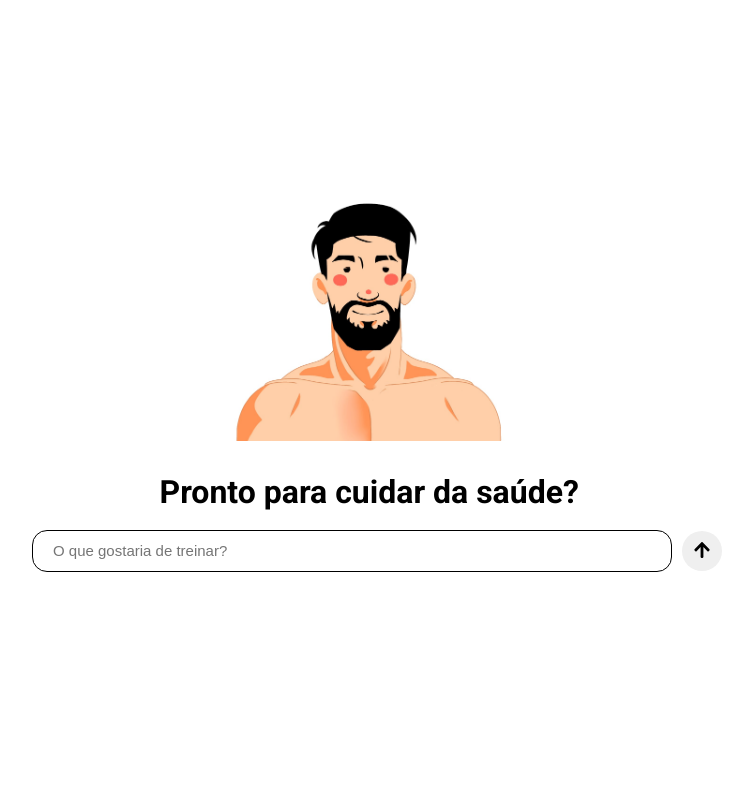
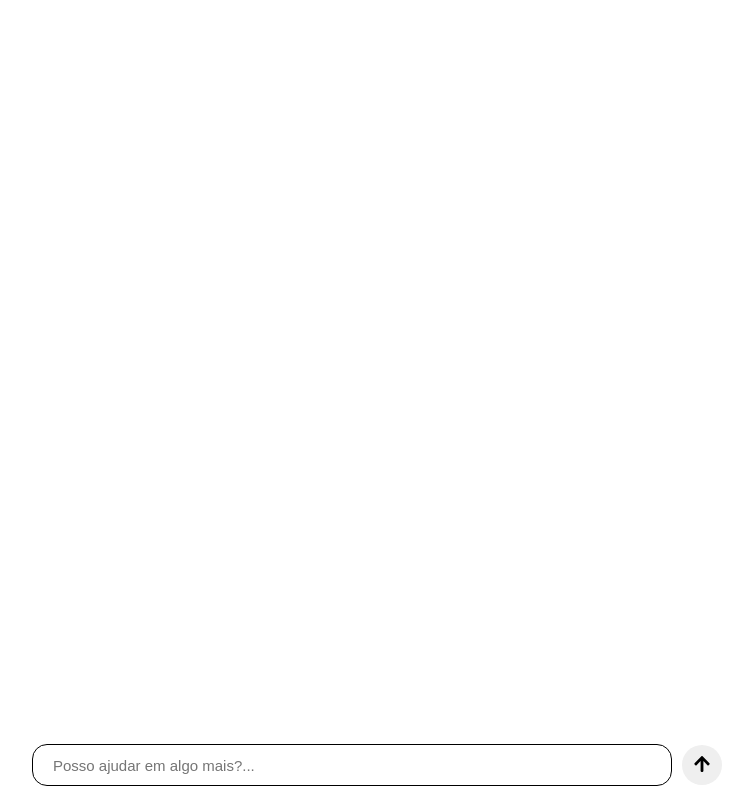
Before and after one commit to AlessandroSilvaS/Web-Personal, a React (Vite) app: page / in a window 1280 px wide. Both pictures are taken after a click on the button 965 px from the left and 550 px from the top of the page. Shown: the whole page, without its empty margins (263-1016 px from the left). Built offline with nearby package versions, Linux system fonts and the light colour scheme.

Commit message:
Configurações de display

```diff
--- a/src/components/Search.jsx
+++ b/src/components/Search.jsx
@@ -1,18 +1,13 @@
 import { useRef, useState } from "react";
 import "../style/search.css"
 import { FaArrowUp } from "react-icons/fa";
-export function Search({placeholder}){
+export function Search({placeholder, reference, functionOfButton}){
 
-    const inputUserRef = useRef(null)
-
-    const handleButtonClick = () => {
-        console.log(inputUserRef.current.value)
-    }
 
     return(
         <div className="search-main">
-            <input ref={inputUserRef} id="inputUser" placeholder={placeholder} type="text"/>
-            <button id="buttonSearch" onClick={handleButtonClick}><FaArrowUp/></button>
+            <input ref={reference} id="inputUser" placeholder={placeholder} type="text"/>
+            <button id="buttonSearch" onClick={functionOfButton}><FaArrowUp/></button>
         </div>
     )
 }
--- a/src/pages/Chat.jsx
+++ b/src/pages/Chat.jsx
@@ -1,15 +1,19 @@
-import CardChat from "../components/CardChat"
+import { useRef, useState } from "react";
+//import CardChat from "../components/CardChat"
 import { Search } from "../components/Search"
 import "../style/chat.css"
-export function Chat(){
-    //? lógica de funcionamento do chat
+export function Chat({displayOfChat}){
 
+    const inputUserRef = useRef(null)
 
-    console.log(Search)
+    const handleButtonClick = () => {
+        console.log(inputUserRef.current.value)
+    }
+
     return(
-        <>
+        <div style={{display: displayOfChat}}>
             <div className="box-of-chat"></div>
-            <Search placeholder={"Posso ajuda-lo com algo mais?"} />
-        </>
+            <Search placeholder={'Posso ajudar em algo mais?...'} reference={inputUserRef} functionOfButton={handleButtonClick}/>
+        </div>
     )
 }
--- a/src/pages/Index.jsx
+++ b/src/pages/Index.jsx
@@ -1,21 +1,29 @@
 import '../style/index.css'
 import { Chat } from './Chat.jsx'
 import { Search } from '../components/Search.jsx'
-
-//condição com base no lenth dos textos
+import { useRef, useState } from 'react'
 
 function Index() {
+  const displayOfInitialChat = useRef(null)
+  const [displayOfChat, setDisplayOfChat] = useState('none')
+
+  const hideDisplayInitialChat = () => {
+    setDisplayOfChat('block')
+    return displayOfInitialChat.current.style.display = 'none'
+  }
+
   return (
     <div className='box'>
-      <div className="container-main">
-        <div className='container-secundary'>
-          <img className='fotoAvatar' src='src/images/avatarRD.jpeg' alt='Not found'/>
-          <h1 className='welcome-text'>Pronto para cuidar da saúde?</h1>
+        <div className="container-main" ref={displayOfInitialChat}>
+          <div className='container-secundary'>
+            <img className='fotoAvatar' src='src/images/avatarRD.jpeg' alt='Not found'/>
+            <h1 className='welcome-text'>Pronto para cuidar da saúde?</h1>
+          </div>
+          <Search placeholder={"O que gostaria de treinar?"} functionOfButton={hideDisplayInitialChat}/>
         </div>
-        <Search placeholder={"O que gostaria de treinar?"}/>
-        {/* <Chat/> */}
-      </div>
+      <Chat displayOfChat={displayOfChat}/>
     </div>
   )
 }
+
 export default Index
--- a/src/style/index.css
+++ b/src/style/index.css
@@ -35,7 +35,7 @@ body {
   white-space: nowrap;
   overflow: hidden;
   border-right: 2px solid transparent;
-  animation: typing 2s steps(30) forwards, cursor-blink 0.5s step-end 8;
+  animation: typing 2s steps(30) forwards, cursor-blink 0.5s step-end 7;
 }
 @keyframes typing{
   from{
```
